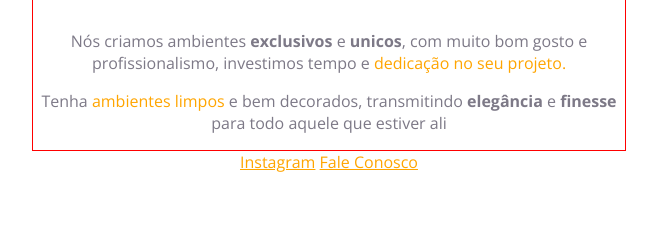
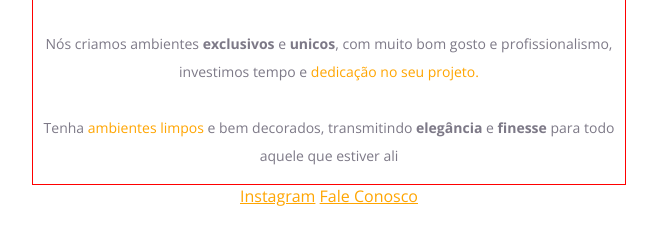
Before and after one commit to KellyRodrigues85/Projetos_Rockseat, a plain HTML site: page projeto_01/index.html in a window 1280 px wide. Shown: the part 468-712 px from the top of the page, without its empty margins (311-968 px from the left). Drawn offline with nearby package versions, Linux system fonts and the light colour scheme.

Commit message:
text ajust

```diff
--- a/projeto_01/index.html
+++ b/projeto_01/index.html
@@ -20,9 +20,9 @@
         <img id="balls" src="img/img1.jpg" alt="desenho de uma pessoa">
         <h1>Ambientes <span>únicos</span> para você!</h1>
 
-        <p>Nós criamos ambientes <strong>exclusivos</strong> e <strong>unicos</strong>, com muito bom gosto e profissionalismo, investimos tempo e <span>dedicação no seu projeto.</span></p>
-
-        <p>Tenha <span>ambientes limpos</span>  e bem decorados, transmitindo <strong>elegância</strong> e <strong>finesse</strong> para todo aquele que estiver ali</p>
+        <p>Nós criamos ambientes <strong>exclusivos</strong> e <strong>unicos</strong>, com muito bom gosto e profissionalismo, investimos tempo e <span>dedicação no seu projeto.</span>
+        <br><br>
+        Tenha <span>ambientes limpos</span>  e bem decorados, transmitindo <strong>elegância</strong> e <strong>finesse</strong> para todo aquele que estiver ali</p>
 
     </div>
     <footer>
--- a/projeto_01/style.css
+++ b/projeto_01/style.css
@@ -18,6 +18,7 @@
 }
 
 h1 span a{
+
     font-weight:bold ;
 }
 
@@ -26,4 +27,6 @@
 }
 p{
     color: #7d7987;
+    font-size: 14px;
+    line-height: 28px;
 }
```
